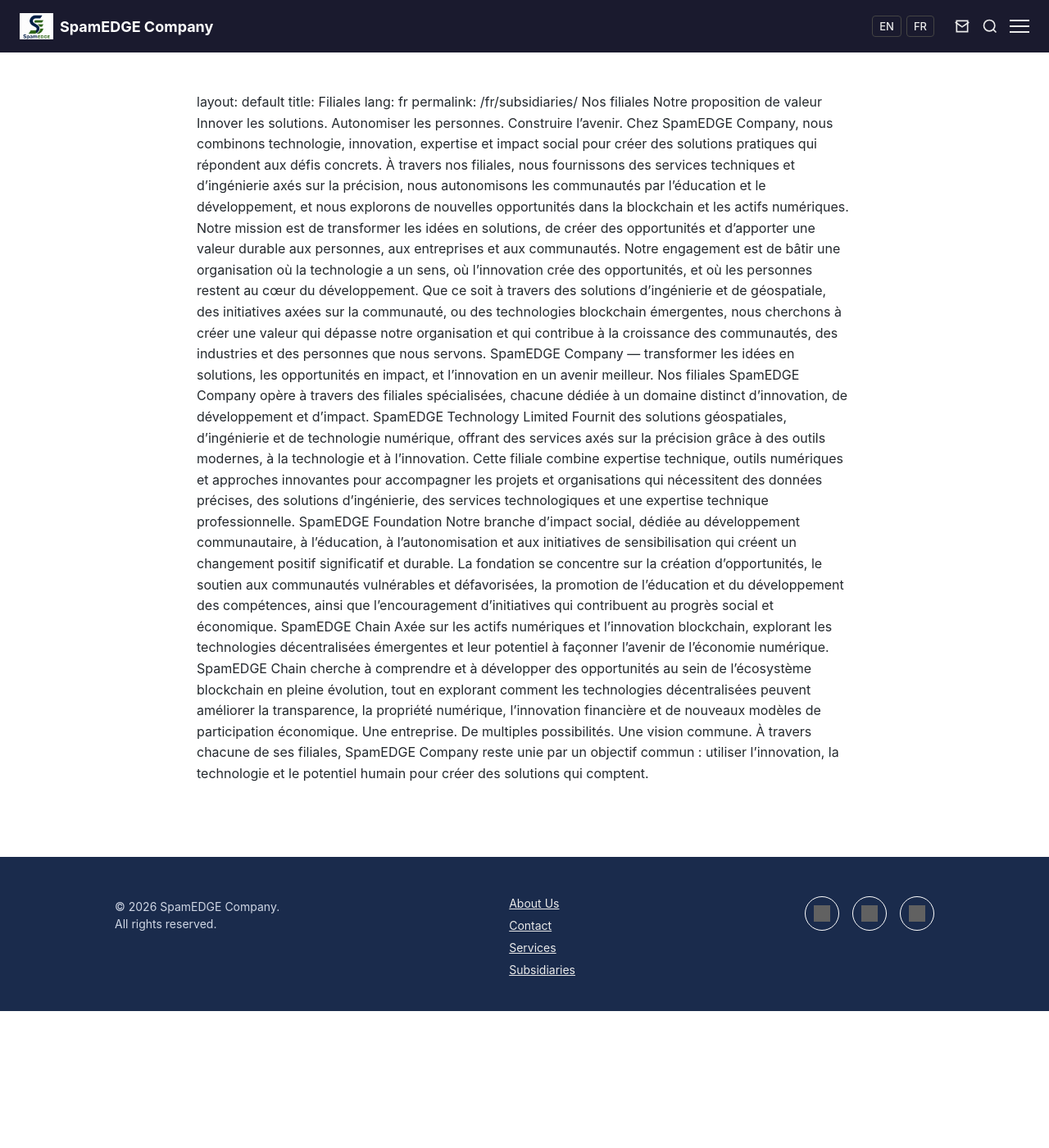
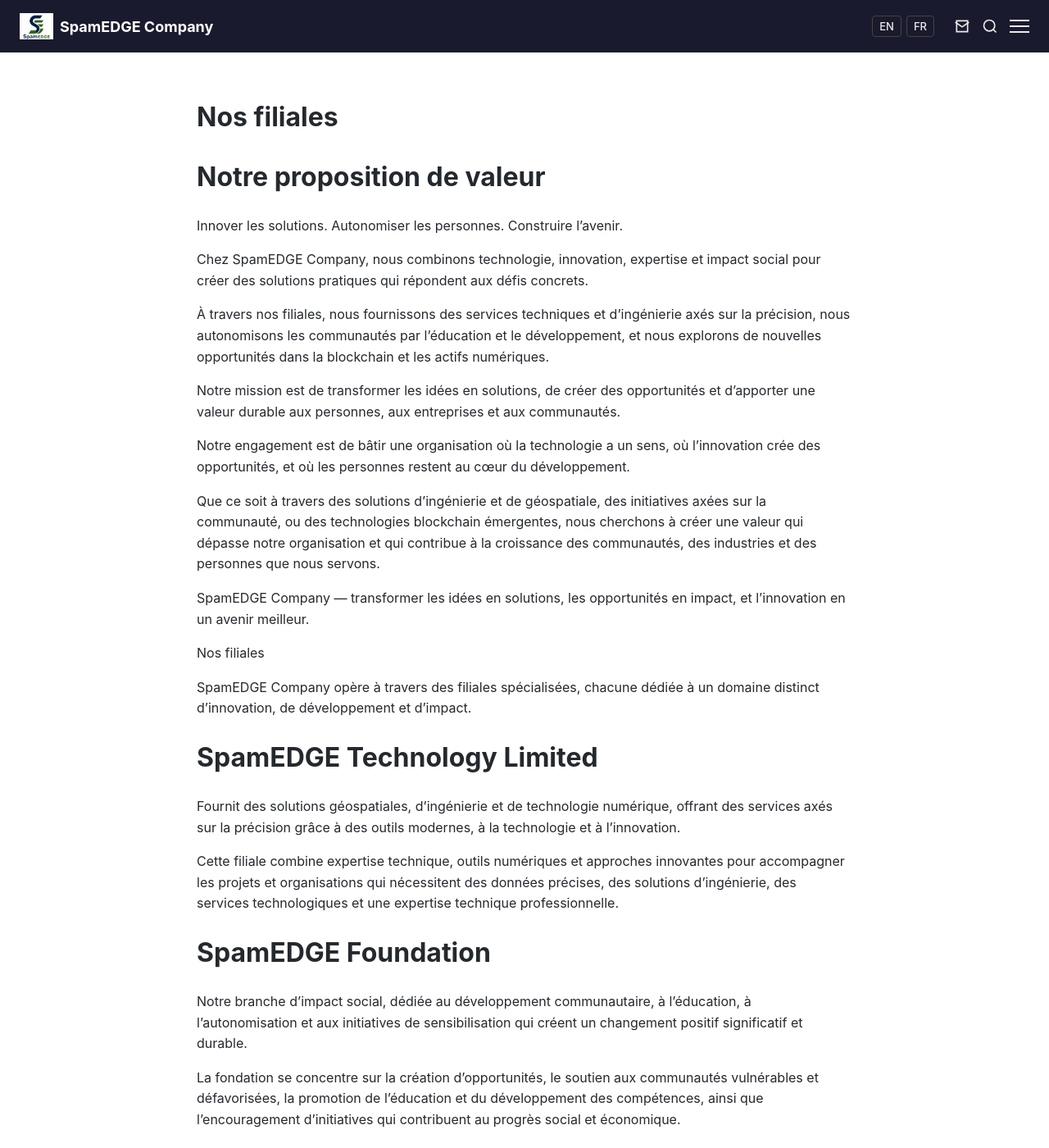
Before and after one commit to spamEDGEcompany/spamEDGEcompany.github.io, a Jekyll site: the page built from fr/subsidiaries.md, in a window 1280 px wide and 1400 px high. Shown: the whole window at 82% size. Built offline with Jekyll 4.4.1, drawn with Linux system fonts in a browser that asks for light colours; our own code applies the rules of GitHub Pages for plain Markdown files; some of the changed lines change nothing that is shown; some of the changed text lies outside the part shown; grey boxes are pictures that could not be loaded.

Commit message:
Update subsidiaries.md

```diff
--- a/fr/subsidiaries.md
+++ b/fr/subsidiaries.md
@@ -1,26 +1,52 @@
+---
 layout: default
 title: Filiales
 lang: fr
 permalink: /fr/subsidiaries/
+---
+
+# Nos filiales
+
+# Notre proposition de valeur
+Innover les solutions. Autonomiser les personnes. Construire l'avenir.
+
+Chez SpamEDGE Company, nous combinons technologie, innovation, expertise et impact social pour créer des solutions pratiques qui répondent aux défis concrets.
+
+À travers nos filiales, nous fournissons des services techniques et d'ingénierie axés sur la précision, nous autonomisons les communautés par l'éducation et le développement, et nous explorons de nouvelles opportunités dans la blockchain et les actifs numériques.
+
+Notre mission est de transformer les idées en solutions, de créer des opportunités et d'apporter une valeur durable aux personnes, aux entreprises et aux communautés.
+
+Notre engagement est de bâtir une organisation où la technologie a un sens, où l'innovation crée des opportunités, et où les personnes restent au cœur du développement.
+
+Que ce soit à travers des solutions d'ingénierie et de géospatiale, des initiatives axées sur la communauté, ou des technologies blockchain émergentes, nous cherchons à créer une valeur qui dépasse notre organisation et qui contribue à la croissance des communautés, des industries et des personnes que nous servons.
+
+SpamEDGE Company — transformer les idées en solutions, les opportunités en impact, et l'innovation en un avenir meilleur.
+
 Nos filiales
-Notre proposition de valeur
-Innover les solutions. Autonomiser les personnes. Construire l’avenir.
-Chez SpamEDGE Company, nous combinons technologie, innovation, expertise et impact social pour créer des solutions pratiques qui répondent aux défis concrets.
-À travers nos filiales, nous fournissons des services techniques et d’ingénierie axés sur la précision, nous autonomisons les communautés par l’éducation et le développement, et nous explorons de nouvelles opportunités dans la blockchain et les actifs numériques.
-Notre mission est de transformer les idées en solutions, de créer des opportunités et d’apporter une valeur durable aux personnes, aux entreprises et aux communautés.
-Notre engagement est de bâtir une organisation où la technologie a un sens, où l’innovation crée des opportunités, et où les personnes restent au cœur du développement.
-Que ce soit à travers des solutions d’ingénierie et de géospatiale, des initiatives axées sur la communauté, ou des technologies blockchain émergentes, nous cherchons à créer une valeur qui dépasse notre organisation et qui contribue à la croissance des communautés, des industries et des personnes que nous servons.
-SpamEDGE Company — transformer les idées en solutions, les opportunités en impact, et l’innovation en un avenir meilleur.
-Nos filiales
-SpamEDGE Company opère à travers des filiales spécialisées, chacune dédiée à un domaine distinct d’innovation, de développement et d’impact.
-SpamEDGE Technology Limited
-Fournit des solutions géospatiales, d’ingénierie et de technologie numérique, offrant des services axés sur la précision grâce à des outils modernes, à la technologie et à l’innovation.
-Cette filiale combine expertise technique, outils numériques et approches innovantes pour accompagner les projets et organisations qui nécessitent des données précises, des solutions d’ingénierie, des services technologiques et une expertise technique professionnelle.
-SpamEDGE Foundation
-Notre branche d’impact social, dédiée au développement communautaire, à l’éducation, à l’autonomisation et aux initiatives de sensibilisation qui créent un changement positif significatif et durable.
-La fondation se concentre sur la création d’opportunités, le soutien aux communautés vulnérables et défavorisées, la promotion de l’éducation et du développement des compétences, ainsi que l’encouragement d’initiatives qui contribuent au progrès social et économique.
-SpamEDGE Chain
-Axée sur les actifs numériques et l’innovation blockchain, explorant les technologies décentralisées émergentes et leur potentiel à façonner l’avenir de l’économie numérique.
-SpamEDGE Chain cherche à comprendre et à développer des opportunités au sein de l’écosystème blockchain en pleine évolution, tout en explorant comment les technologies décentralisées peuvent améliorer la transparence, la propriété numérique, l’innovation financière et de nouveaux modèles de participation économique.
-Une entreprise. De multiples possibilités. Une vision commune.
-À travers chacune de ses filiales, SpamEDGE Company reste unie par un objectif commun : utiliser l’innovation, la technologie et le potentiel humain pour créer des solutions qui comptent.
+
+SpamEDGE Company opère à travers des filiales spécialisées, chacune dédiée à un domaine distinct d'innovation, de développement et d'impact.
+
+# SpamEDGE Technology Limited
+
+Fournit des solutions géospatiales, d'ingénierie et de technologie numérique, offrant des services axés sur la précision grâce à des outils modernes, à la technologie et à l'innovation.
+
+Cette filiale combine expertise technique, outils numériques et approches innovantes pour accompagner les projets et organisations qui nécessitent des données précises, des solutions d'ingénierie, des services technologiques et une expertise technique professionnelle.
+
+# SpamEDGE Foundation
+
+Notre branche d'impact social, dédiée au développement communautaire, à l'éducation, à l'autonomisation et aux initiatives de sensibilisation qui créent un changement positif significatif et durable.
+
+La fondation se concentre sur la création d'opportunités, le soutien aux communautés vulnérables et défavorisées, la promotion de l'éducation et du développement des compétences, ainsi que l'encouragement d'initiatives qui contribuent au progrès social et économique.
+
+# SpamEDGE Chain
+
+Axée sur les actifs numériques et l'innovation blockchain, explorant les technologies décentralisées émergentes et leur potentiel à façonner l'avenir de l'économie numérique.
+
+SpamEDGE Chain cherche à comprendre et à développer des opportunités au sein de l'écosystème blockchain en pleine évolution, tout en explorant comment les technologies décentralisées peuvent améliorer la transparence, la propriété numérique, l'innovation financière et de nouveaux modèles de participation économique.
+
+# Une entreprise. De multiples possibilités. Une vision commune.
+
+À travers chacune de ses filiales, SpamEDGE Company reste unie par un objectif commun : utiliser l'innovation, la technologie et le potentiel humain pour créer des solutions qui comptent.
+
+---
+[← Retour à l'accueil](/fr/)
```
